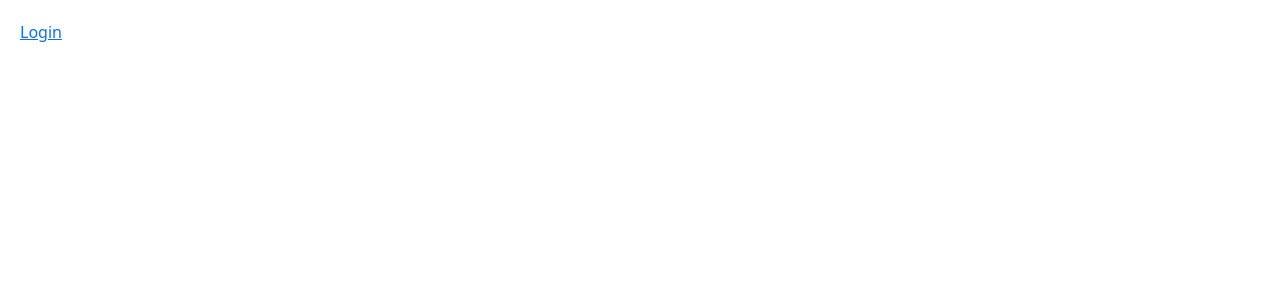
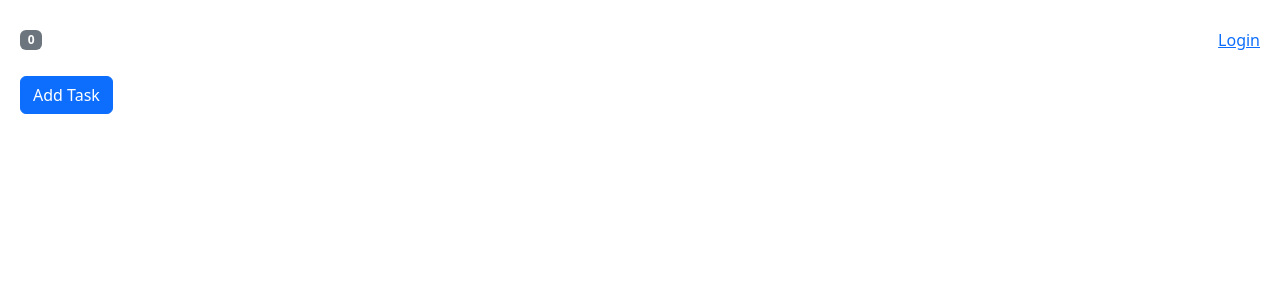
Before and after one commit to Gillesf31/back-to-react, a React (Vite) app: page / in a window 1280 px wide. Shown: the top 300 px of the page. Built offline with nearby package versions, Linux system fonts and the light colour scheme.

Commit message:
Use react context for state management

```diff
--- a/src/App.tsx
+++ b/src/App.tsx
@@ -1,11 +1,18 @@
+import { useReducer } from 'react';
 import './App.css';
-import LoginStatus from './state-management/LoginStatus';
+import TasksContext from './state-management/contexts/tasksContext';
+import HomePage from './state-management/Homepage';
+import NavBar from './state-management/Navbar';
+import taskListReducer from './state-management/reducers/taskListReducer';
 
 function App() {
+  const [tasks, dispatch] = useReducer(taskListReducer, []);
+
   return (
-    <>
-      <LoginStatus />
-    </>
+    <TasksContext.Provider value={{ tasks, dispatch }}>
+      <NavBar />
+      <HomePage />
+    </TasksContext.Provider>
   );
 }
 
--- /dev/null
+++ b/src/state-management/Homepage.tsx
@@ -0,0 +1,7 @@
+import TaskList from './TaskList';
+
+const HomePage = () => {
+  return <TaskList />;
+};
+
+export default HomePage;
--- /dev/null
+++ b/src/state-management/Navbar.tsx
@@ -0,0 +1,16 @@
+import { useContext } from 'react';
+import TasksContext from './contexts/tasksContext';
+import LoginStatus from './LoginStatus';
+
+const NavBar = () => {
+  const { tasks } = useContext(TasksContext);
+
+  return (
+    <nav className='navbar d-flex justify-content-between'>
+      <span className='badge text-bg-secondary'>{tasks.length}</span>
+      <LoginStatus />
+    </nav>
+  );
+};
+
+export default NavBar;
--- a/src/state-management/TaskList.tsx
+++ b/src/state-management/TaskList.tsx
@@ -1,11 +1,9 @@
-import { useReducer } from 'react';
-import taskListReducer, {
-  addTaskAction,
-  deleteTaskAction,
-} from './reducers/taskListReducer';
+import { useContext } from 'react';
+import TasksContext from './contexts/tasksContext';
+import { addTaskAction, deleteTaskAction } from './reducers/taskListReducer';
 
 const TaskList = () => {
-  const [tasks, dispatch] = useReducer(taskListReducer, []);
+  const { tasks, dispatch } = useContext(TasksContext);
 
   return (
     <>
--- /dev/null
+++ b/src/state-management/contexts/tasksContext.ts
@@ -0,0 +1,11 @@
+import { createContext, Dispatch } from 'react';
+import { Task, TaskAction } from '../reducers/taskListReducer';
+
+type TasksContextType = {
+  tasks: Task[];
+  dispatch: Dispatch<TaskAction>;
+};
+
+const TasksContext = createContext<TasksContextType>({} as TasksContextType);
+
+export default TasksContext;
--- a/src/state-management/reducers/taskListReducer.ts
+++ b/src/state-management/reducers/taskListReducer.ts
@@ -16,7 +16,7 @@ type DeleteTaskAction = {
   payload: number;
 };
 
-type TaskAction = AddTaskAction | DeleteTaskAction;
+export type TaskAction = AddTaskAction | DeleteTaskAction;
 
 export const addTaskAction = (task: Task) =>
   ({
```
